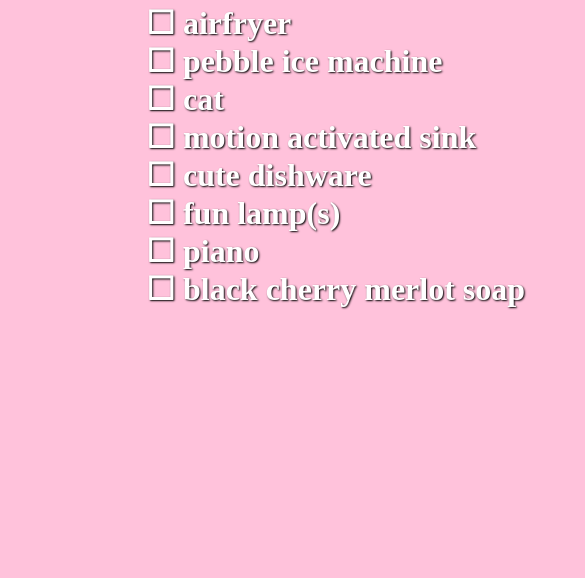
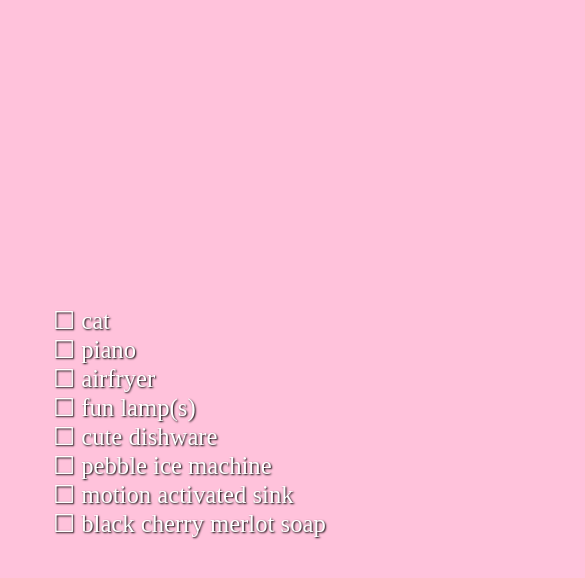
Before and after one commit to CaedenHarper/CaedenHarper.github.io, a plain HTML site: page list/index.html in a window 390 px wide. Shown: the top 578 px of the page, 585 px wide, since content can reach past the window. Drawn offline with Linux system fonts and the light colour scheme.

Commit message:
fix list on mobile and make prettier

```diff
--- a/list/index.css
+++ b/list/index.css
@@ -5,31 +5,36 @@ body {
 #main_div {
     display: flex;
     flex-direction: column;
-    justify-content: flex-start;
-    align-items: flex-start;
+    justify-content: center;
+    align-items: center;
 
-    width: 25%;
-    height: 99vh;
+    width: 100vw;
+    height: 100vh;
 
     position: absolute;
-    top:0;
+    top: 0;
     bottom: 0;
     left: 0;
     right: 0;
 
     margin: auto;
 
-    /* background-color: red;
-    border-style: solid;
+    /* background-color: red; */
+    /* border-style: solid;
     border-width: 1px;
     border-color: black; */
 }
 
 .child {
-    width: 500px;
+    /* fallback width */
+    width: 35vw;
+    /* bestfit line magic that fits width of container to largest font size */
+    /* ŷ = 10.62187X + 22.03079 */
+    width: calc(calc(calc(2vw + 2vh) * 10.62187) + 22.0378px);
 
-    font-size: 200%;
-    font-weight: bold;
+    font-size: calc(2vw + 2vh);
+    /* font-size: 3vw; */
+    /* font-weight: bold; */
     color: white;
 
     /* border-style: solid;
--- a/list/index.js
+++ b/list/index.js
@@ -1,16 +1,35 @@
 const unchecked_box = String.fromCodePoint(9744);
 const checked_box = String.fromCodePoint(9745);
 const main_div = document.getElementById("main_div");
-var id_list = [];
+var id_list = ["airfryer", "pebble ice machine", "cat", "motion activated sink",
+"cute dishware", "fun lamp(s)", "piano", "black cherry merlot soap"];
+// sort id_list by length, then by dictionary
+id_list.sort(function(a, b) {
+    return a.length - b.length || // sort by length, if equal then
+           a.localeCompare(b);    // sort by dictionary order
+});
 
-function append_div(id_name) {
+var div_list = [];
+
+var max_width = 0;
+
+function append_to_div_list(id_name) {
     var div = document.createElement('div');
     div.id = id_name;
     div.className = 'noselect child shadow';
     div.textContent = unchecked_box + " " + id_name;
     div.addEventListener("click", function () {return check_by_id(id_name)});
-    id_list.push(id_name);
-    main_div.appendChild(div);
+
+    var width = div.offsetWidth;
+    console.log(width);
+    // if(width > max_width) {
+    //     max_width = width;
+    // }
+    // var width_string = "width:" + max_width + "px";
+    // div.setAttribute("style", width_string)
+
+    // main_div.appendChild(div);
+    div_list.push(div);
 }
 
 function check_by_id(id_name) {
@@ -22,11 +41,11 @@ function check_by_id(id_name) {
     }
 }
 
-append_div("airfryer");
-append_div("pebble ice machine");
-append_div("cat");
-append_div("motion activated sink");
-append_div("cute dishware");
-append_div("fun lamp(s)");
-append_div("piano");
-append_div("black cherry merlot soap");
+function append_to_main(div) {
+    var width = div.offsetWidth;
+    console.log(width);
+    main_div.appendChild(div);
+}
+
+id_list.forEach(append_to_div_list);
+div_list.forEach(append_to_main);
```
